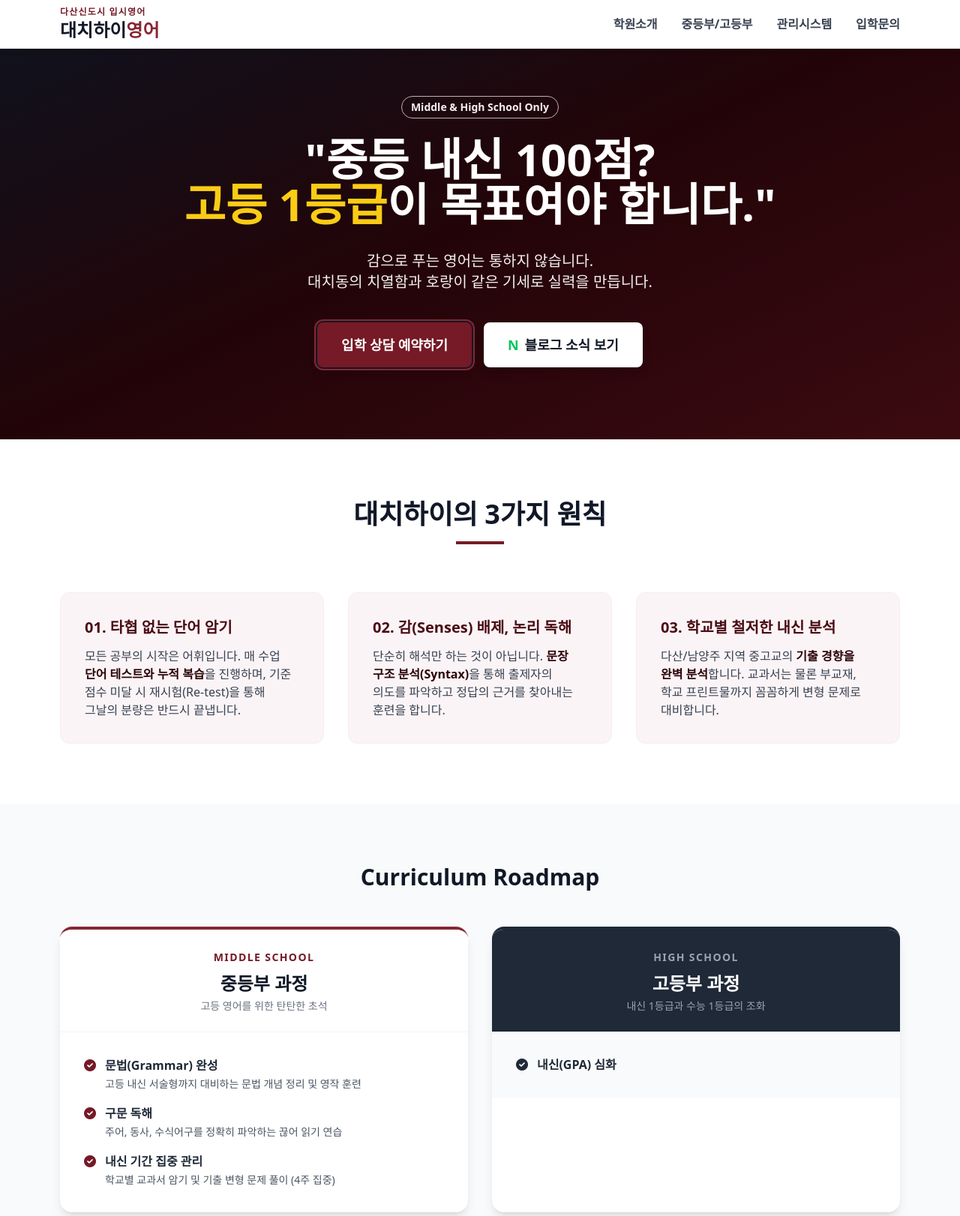
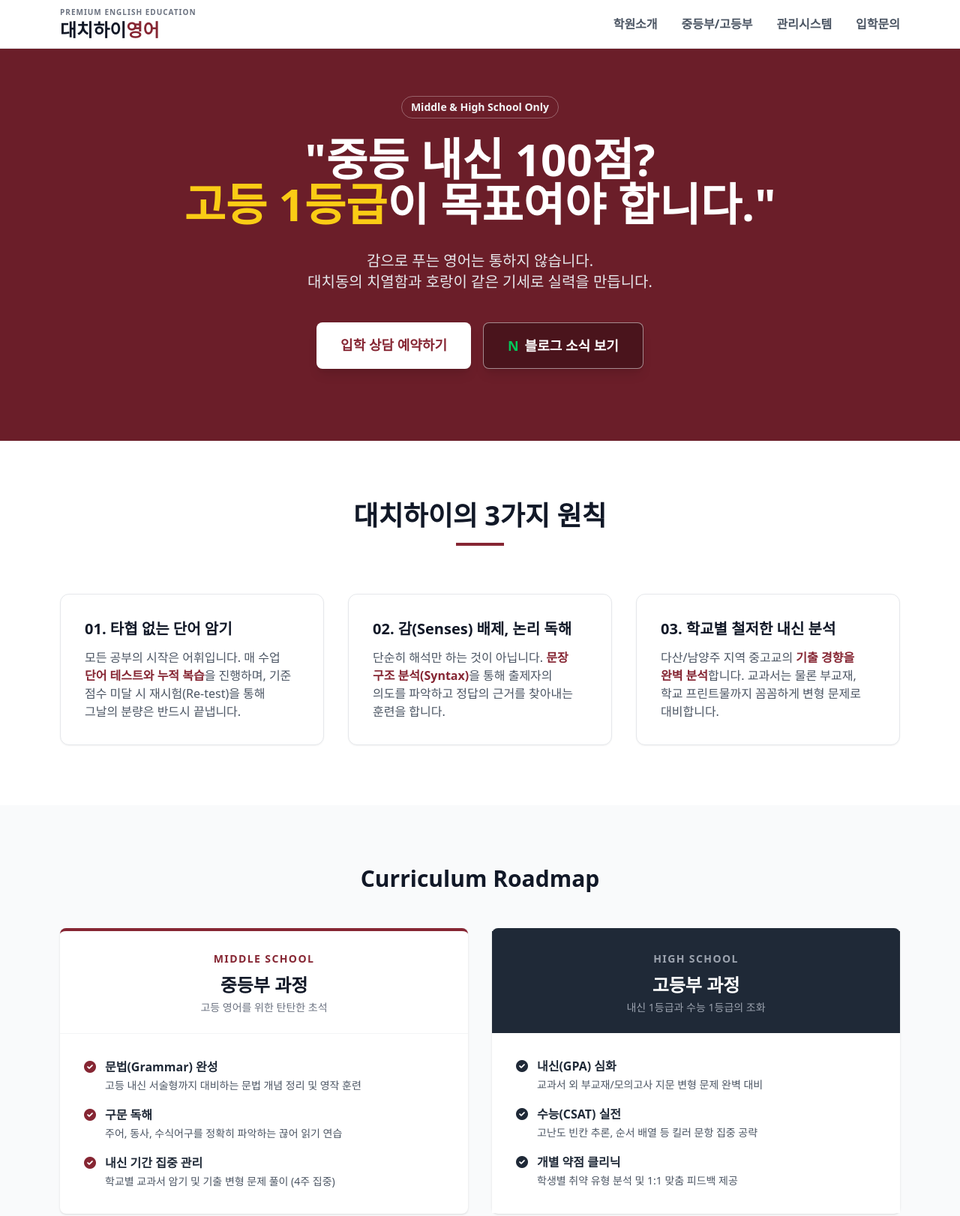
Before and after one commit to daechihigh/daechihigh.github.io, a plain HTML site: page index.html in a window 1280 px wide. Shown: the top 1622 px of the page at 75% size. Drawn offline with nearby package versions, Linux system fonts and the light colour scheme.

Commit message:
색상 재변경

```diff
--- a/index.html
+++ b/index.html
@@ -10,21 +10,8 @@
             theme: {
                 extend: {
                     colors: {
-                        crimson: {
-                            50: '#fbf4f6',
-                            100: '#f6eef1',
-                            200: '#e3d2d6',
-                            300: '#c5aeb4',
-                            400: '#a37e87',
-                            500: '#862633', /* KU Official Crimson */
-                            600: '#751a26',
-                            700: '#63121d',
-                            800: '#4a0d15',
-                            900: '#2b050a',
-                        },
-                        naver: {
-                            green: '#03C75A'
-                        }
+                        ku: '#862633', // 고려대 공식 크림슨 컬러 단일 지정
+                        naver: '#03C75A'
                     }
                 }
             }
@@ -32,43 +19,44 @@
     </script>
     <link rel="stylesheet" href="https://cdnjs.cloudflare.com/ajax/libs/font-awesome/6.0.0/css/all.min.css">
 </head>
-<body class="bg-gray-50 font-sans break-keep selection:bg-crimson-200">
+<body class="bg-white font-sans break-keep text-gray-800">
 
-    <nav class="bg-white shadow-md fixed w-full z-20 border-b border-crimson-100">
+    <nav class="bg-white border-b border-gray-200 fixed w-full z-20">
         <div class="max-w-6xl mx-auto px-4">
             <div class="flex justify-between items-center h-16">
                 <div class="flex flex-col justify-center">
-                    <span class="text-xs text-crimson-600 font-bold tracking-widest">다산신도시 입시영어</span>
-                    <div class="text-2xl font-extrabold text-gray-900">대치하이<span class="text-crimson-500">영어</span></div>
+                    <span class="text-[10px] text-gray-500 font-bold tracking-widest uppercase">Premium English Education</span>
+                    <div class="text-2xl font-extrabold text-gray-900">대치하이<span class="text-ku">영어</span></div>
                 </div>
-                <div class="hidden md:flex space-x-8 font-bold text-gray-700">
-                    <a href="#about" class="hover:text-crimson-600 transition">학원소개</a>
-                    <a href="#curriculum" class="hover:text-crimson-600 transition">중등부/고등부</a>
-                    <a href="#system" class="hover:text-crimson-600 transition">관리시스템</a>
-                    <a href="#contact" class="hover:text-crimson-600 transition">입학문의</a>
+                <div class="hidden md:flex space-x-8 font-bold text-gray-600">
+                    <a href="#about" class="hover:text-ku transition">학원소개</a>
+                    <a href="#curriculum" class="hover:text-ku transition">중등부/고등부</a>
+                    <a href="#system" class="hover:text-ku transition">관리시스템</a>
+                    <a href="#contact" class="hover:text-ku transition">입학문의</a>
                 </div>
             </div>
         </div>
     </nav>
 
-    <section class="pt-32 pb-24 bg-gradient-to-br from-gray-900 via-crimson-900 to-crimson-800 text-white relative overflow-hidden">
+    <section class="pt-32 pb-24 bg-ku text-white relative">
         <div class="absolute inset-0 bg-black opacity-20"></div>
+
         <div class="max-w-4xl mx-auto px-4 relative z-10 text-center">
-            <span class="inline-block py-1 px-3 border border-crimson-300 rounded-full text-crimson-100 text-sm font-bold mb-6">Middle & High School Only</span>
+            <span class="inline-block py-1 px-3 border border-white/30 rounded-full text-gray-100 text-sm font-bold mb-6">Middle & High School Only</span>
             <h1 class="text-4xl md:text-6xl font-extrabold mb-8 leading-tight">
                 "중등 내신 100점?<br>
                 <span class="text-yellow-400">고등 1등급</span>이 목표여야 합니다."
             </h1>
-            <p class="text-lg md:text-xl mb-10 text-crimson-100">
+            <p class="text-lg md:text-xl mb-10 text-gray-200">
                 감으로 푸는 영어는 통하지 않습니다.<br>
                 대치동의 치열함과 호랑이 같은 기세로 실력을 만듭니다.
             </p>
             <div class="flex flex-col md:flex-row gap-4 justify-center">
-                <a href="#contact" class="bg-crimson-600 text-white px-8 py-4 rounded-lg font-bold text-lg hover:bg-crimson-500 transition shadow-lg ring-2 ring-crimson-500 ring-offset-2 ring-offset-gray-900">
+                <a href="#contact" class="bg-white text-ku px-8 py-4 rounded-lg font-bold text-lg hover:bg-gray-100 transition shadow-lg">
                     입학 상담 예약하기
                 </a>
-                <a href="https://blog.naver.com/daechi_high" target="_blank" class="bg-white text-gray-900 px-8 py-4 rounded-lg font-bold text-lg hover:bg-gray-100 transition shadow-lg flex items-center justify-center gap-2">
-                    <span class="text-naver-green font-black">N</span> 블로그 소식 보기
+                <a href="https://blog.naver.com/daechi_high" target="_blank" class="bg-black/30 text-white border border-white/50 px-8 py-4 rounded-lg font-bold text-lg hover:bg-black/50 transition shadow-lg flex items-center justify-center gap-2">
+                    <span class="text-naver font-black">N</span> 블로그 소식 보기
                 </a>
             </div>
         </div>
@@ -78,26 +66,26 @@
         <div class="max-w-6xl mx-auto px-4">
             <div class="text-center mb-16">
                 <h2 class="text-3xl md:text-4xl font-bold text-gray-900 mb-4">대치하이의 3가지 원칙</h2>
-                <div class="w-16 h-1 bg-crimson-600 mx-auto"></div>
+                <div class="w-16 h-1 bg-ku mx-auto"></div>
             </div>
 
             <div class="grid md:grid-cols-3 gap-8">
-                <div class="p-8 bg-crimson-50 rounded-xl hover:-translate-y-2 transition duration-300 border border-crimson-100">
-                    <h3 class="text-xl font-bold text-crimson-800 mb-3">01. 타협 없는 단어 암기</h3>
-                    <p class="text-gray-700">
-                        모든 공부의 시작은 어휘입니다. 매 수업 <strong class="text-crimson-900">단어 테스트와 누적 복습</strong>을 진행하며, 기준 점수 미달 시 재시험(Re-test)을 통해 그날의 분량은 반드시 끝냅니다.
+                <div class="p-8 bg-white rounded-xl border border-gray-200 hover:border-ku transition duration-300 shadow-sm group">
+                    <h3 class="text-xl font-bold text-gray-900 mb-3 group-hover:text-ku transition">01. 타협 없는 단어 암기</h3>
+                    <p class="text-gray-600">
+                        모든 공부의 시작은 어휘입니다. 매 수업 <strong class="text-ku">단어 테스트와 누적 복습</strong>을 진행하며, 기준 점수 미달 시 재시험(Re-test)을 통해 그날의 분량은 반드시 끝냅니다.
                     </p>
                 </div>
-                <div class="p-8 bg-crimson-50 rounded-xl hover:-translate-y-2 transition duration-300 border border-crimson-100">
-                    <h3 class="text-xl font-bold text-crimson-800 mb-3">02. 감(Senses) 배제, 논리 독해</h3>
-                    <p class="text-gray-700">
-                        단순히 해석만 하는 것이 아닙니다. <strong class="text-crimson-900">문장 구조 분석(Syntax)</strong>을 통해 출제자의 의도를 파악하고 정답의 근거를 찾아내는 훈련을 합니다.
+                <div class="p-8 bg-white rounded-xl border border-gray-200 hover:border-ku transition duration-300 shadow-sm group">
+                    <h3 class="text-xl font-bold text-gray-900 mb-3 group-hover:text-ku transition">02. 감(Senses) 배제, 논리 독해</h3>
+                    <p class="text-gray-600">
+                        단순히 해석만 하는 것이 아닙니다. <strong class="text-ku">문장 구조 분석(Syntax)</strong>을 통해 출제자의 의도를 파악하고 정답의 근거를 찾아내는 훈련을 합니다.
                     </p>
                 </div>
-                <div class="p-8 bg-crimson-50 rounded-xl hover:-translate-y-2 transition duration-300 border border-crimson-100">
-                    <h3 class="text-xl font-bold text-crimson-800 mb-3">03. 학교별 철저한 내신 분석</h3>
-                    <p class="text-gray-700">
-                        다산/남양주 지역 중고교의 <strong class="text-crimson-900">기출 경향을 완벽 분석</strong>합니다. 교과서는 물론 부교재, 학교 프린트물까지 꼼꼼하게 변형 문제로 대비합니다.
+                <div class="p-8 bg-white rounded-xl border border-gray-200 hover:border-ku transition duration-300 shadow-sm group">
+                    <h3 class="text-xl font-bold text-gray-900 mb-3 group-hover:text-ku transition">03. 학교별 철저한 내신 분석</h3>
+                    <p class="text-gray-600">
+                        다산/남양주 지역 중고교의 <strong class="text-ku">기출 경향을 완벽 분석</strong>합니다. 교과서는 물론 부교재, 학교 프린트물까지 꼼꼼하게 변형 문제로 대비합니다.
                     </p>
                 </div>
             </div>
@@ -109,30 +97,30 @@
             <h2 class="text-3xl font-bold text-center mb-12 text-gray-900">Curriculum Roadmap</h2>
 
             <div class="grid md:grid-cols-2 gap-8">
-                <div class="bg-white rounded-2xl shadow-lg overflow-hidden border-t-4 border-crimson-500">
-                    <div class="bg-white p-6 text-center border-b border-gray-100">
-                        <span class="text-crimson-600 font-bold tracking-widest text-sm">MIDDLE SCHOOL</span>
+                <div class="bg-white rounded-lg shadow border-t-4 border-ku">
+                    <div class="p-6 text-center border-b border-gray-100">
+                        <span class="text-ku font-bold tracking-widest text-sm uppercase">Middle School</span>
                         <h3 class="text-2xl font-bold text-gray-900 mt-2">중등부 과정</h3>
                         <p class="text-gray-500 text-sm mt-1">고등 영어를 위한 탄탄한 초석</p>
                     </div>
                     <div class="p-8">
                         <ul class="space-y-4">
                             <li class="flex items-start">
-                                <i class="fas fa-check-circle text-crimson-600 mt-1 mr-3"></i>
+                                <i class="fas fa-check-circle text-ku mt-1 mr-3"></i>
                                 <div>
                                     <strong class="block text-gray-800">문법(Grammar) 완성</strong>
                                     <span class="text-sm text-gray-600">고등 내신 서술형까지 대비하는 문법 개념 정리 및 영작 훈련</span>
                                 </div>
                             </li>
                             <li class="flex items-start">
-                                <i class="fas fa-check-circle text-crimson-600 mt-1 mr-3"></i>
+                                <i class="fas fa-check-circle text-ku mt-1 mr-3"></i>
                                 <div>
                                     <strong class="block text-gray-800">구문 독해</strong>
                                     <span class="text-sm text-gray-600">주어, 동사, 수식어구를 정확히 파악하는 끊어 읽기 연습</span>
                                 </div>
                             </li>
                             <li class="flex items-start">
-                                <i class="fas fa-check-circle text-crimson-600 mt-1 mr-3"></i>
+                                <i class="fas fa-check-circle text-ku mt-1 mr-3"></i>
                                 <div>
                                     <strong class="block text-gray-800">내신 기간 집중 관리</strong>
                                     <span class="text-sm text-gray-600">학교별 교과서 암기 및 기출 변형 문제 풀이 (4주 집중)</span>
@@ -142,15 +130,94 @@
                     </div>
                 </div>
 
-                <div class="bg-white rounded-2xl shadow-lg overflow-hidden border-t-4 border-gray-800">
+                <div class="bg-white rounded-lg shadow border-t-4 border-gray-800">
                     <div class="bg-gray-800 text-white p-6 text-center">
-                        <span class="text-gray-400 font-bold tracking-widest text-sm">HIGH SCHOOL</span>
+                        <span class="text-gray-400 font-bold tracking-widest text-sm uppercase">High School</span>
                         <h3 class="text-2xl font-bold mt-2">고등부 과정</h3>
                         <p class="text-gray-400 text-sm mt-1">내신 1등급과 수능 1등급의 조화</p>
                     </div>
-                    <div class="p-8 bg-gray-50">
+                    <div class="p-8 bg-white">
                         <ul class="space-y-4">
                             <li class="flex items-start">
                                 <i class="fas fa-check-circle text-gray-800 mt-1 mr-3"></i>
                                 <div>
                                     <strong class="block text-gray-800">내신(GPA) 심화</strong>
+                                    <span class="text-sm text-gray-600">교과서 외 부교재/모의고사 지문 변형 문제 완벽 대비</span>
+                                </div>
+                            </li>
+                            <li class="flex items-start">
+                                <i class="fas fa-check-circle text-gray-800 mt-1 mr-3"></i>
+                                <div>
+                                    <strong class="block text-gray-800">수능(CSAT) 실전</strong>
+                                    <span class="text-sm text-gray-600">고난도 빈칸 추론, 순서 배열 등 킬러 문항 집중 공략</span>
+                                </div>
+                            </li>
+                            <li class="flex items-start">
+                                <i class="fas fa-check-circle text-gray-800 mt-1 mr-3"></i>
+                                <div>
+                                    <strong class="block text-gray-800">개별 약점 클리닉</strong>
+                                    <span class="text-sm text-gray-600">학생별 취약 유형 분석 및 1:1 맞춤 피드백 제공</span>
+                                </div>
+                            </li>
+                        </ul>
+                    </div>
+                </div>
+            </div>
+        </div>
+    </section>
+
+    <section id="system" class="py-20 bg-white">
+        <div class="max-w-5xl mx-auto px-4">
+            <div class="bg-white rounded-2xl p-8 md:p-12 border-2 border-ku shadow-sm">
+                <h3 class="text-2xl font-bold text-gray-900 mb-8 flex items-center">
+                    <i class="fas fa-tasks text-ku mr-3"></i> 대치하이 관리 시스템
+                </h3>
+                <div class="space-y-6">
+                    <div class="flex flex-col md:flex-row gap-4 items-center">
+                        <div class="w-full md:w-32 font-bold text-white bg-ku p-3 text-center rounded">Daily Test</div>
+                        <div class="flex-1 p-3 text-gray-700 bg-gray-50 border border-gray-100 rounded">등원 직후 지난 수업 복습 테스트 및 단어 시험 진행 (불합격 시 귀가 불가)</div>
+                    </div>
+                    <div class="flex flex-col md:flex-row gap-4 items-center">
+                        <div class="w-full md:w-32 font-bold text-white bg-ku p-3 text-center rounded">Feedback</div>
+                        <div class="flex-1 p-3 text-gray-700 bg-gray-50 border border-gray-100 rounded">매 수업 결과(테스트 점수, 과제 수행도) 및 학습 태도를 학부모님께 문자 전송</div>
+                    </div>
+                    <div class="flex flex-col md:flex-row gap-4 items-center">
+                        <div class="w-full md:w-32 font-bold text-white bg-ku p-3 text-center rounded">Atmosphere</div>
+                        <div class="flex-1 p-3 text-gray-700 bg-gray-50 border border-gray-100 rounded">수업 중 휴대폰 수거 및 면학 분위기 저해 요소 철저 차단</div>
+                    </div>
+                </div>
+            </div>
+        </div>
+    </section>
+
+    <section id="contact" class="py-20 bg-gray-900 text-white text-center border-t-8 border-ku">
+        <div class="max-w-4xl mx-auto px-4">
+            <h2 class="text-3xl font-bold mb-4">상담 문의</h2>
+            <p class="text-gray-400 mb-10">
+                학생의 현재 위치를 정확히 진단하고, 가장 빠른 길을 제시합니다.<br>
+                (수업 중에는 통화가 어려울 수 있으니 문자 남겨주시면 연락드립니다.)
+            </p>
+
+            <a href="tel:031-566-3687" class="inline-block bg-ku hover:opacity-90 text-white font-bold py-4 px-10 rounded-full text-2xl mb-12 transition transform hover:scale-105 shadow-lg border-2 border-ku">
+                <i class="fas fa-phone-alt mr-2"></i> 031-566-3687
+            </a>
+
+            <div class="grid md:grid-cols-2 gap-8 text-left">
+                <div class="bg-gray-800 p-6 rounded-lg border border-gray-700">
+                    <h4 class="font-bold text-lg mb-2 text-ku">학원 위치</h4>
+                    <p class="text-gray-300">경기도 남양주시 다산동 (상세 주소는 전화 문의)</p>
+                </div>
+                <div class="bg-gray-800 p-6 rounded-lg border border-gray-700">
+                    <h4 class="font-bold text-lg mb-2 text-ku">운영 대상</h4>
+                    <p class="text-gray-300">중등부 (예비중 포함) / 고등부 / 수능 입시반</p>
+                </div>
+            </div>
+        </div>
+    </section>
+
+    <footer class="bg-black py-8 text-center text-gray-600 text-xs">
+        &copy; 2024 대치하이영어학원. All rights reserved.
+    </footer>
+
+</body>
+</html>
```
